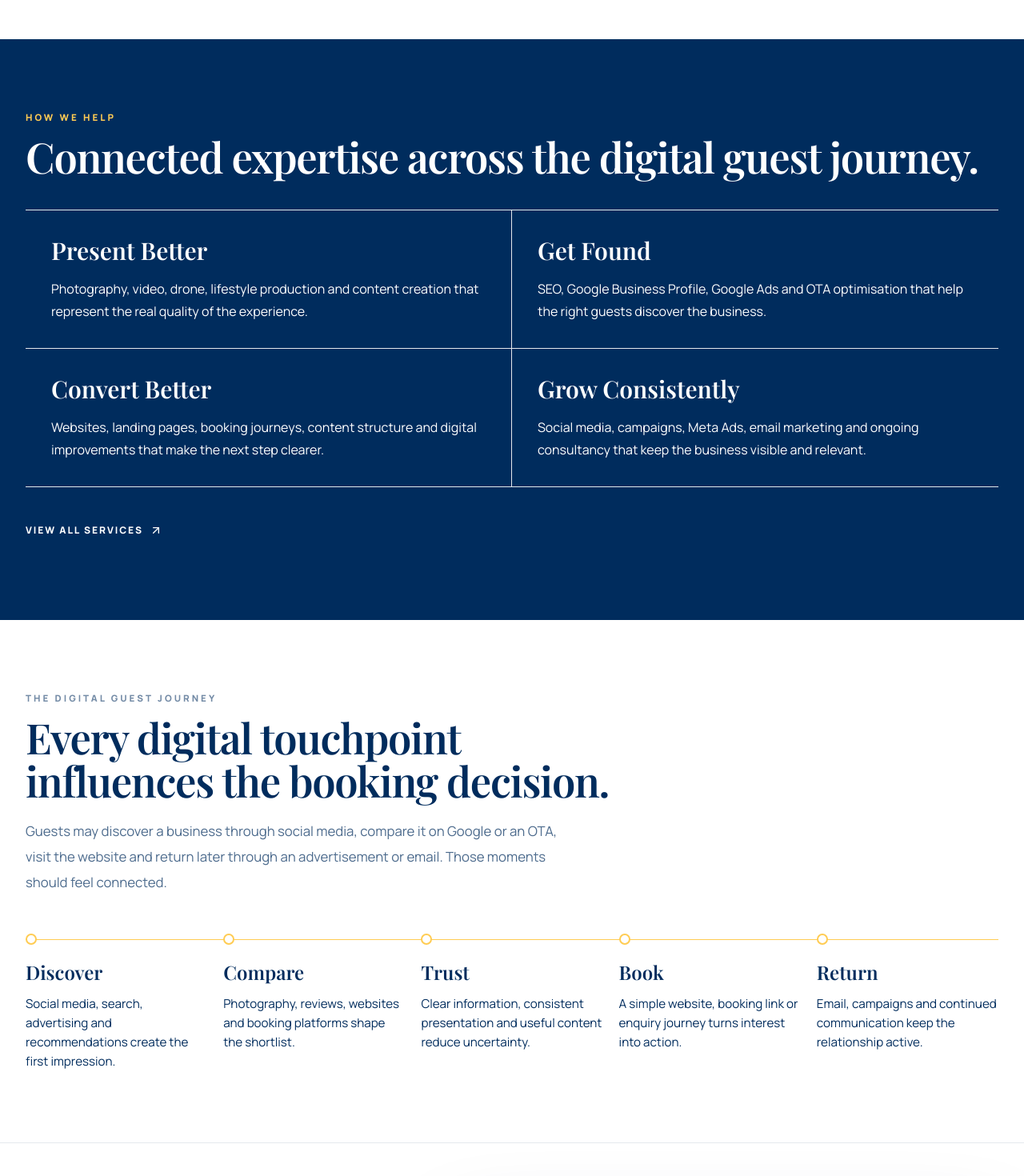
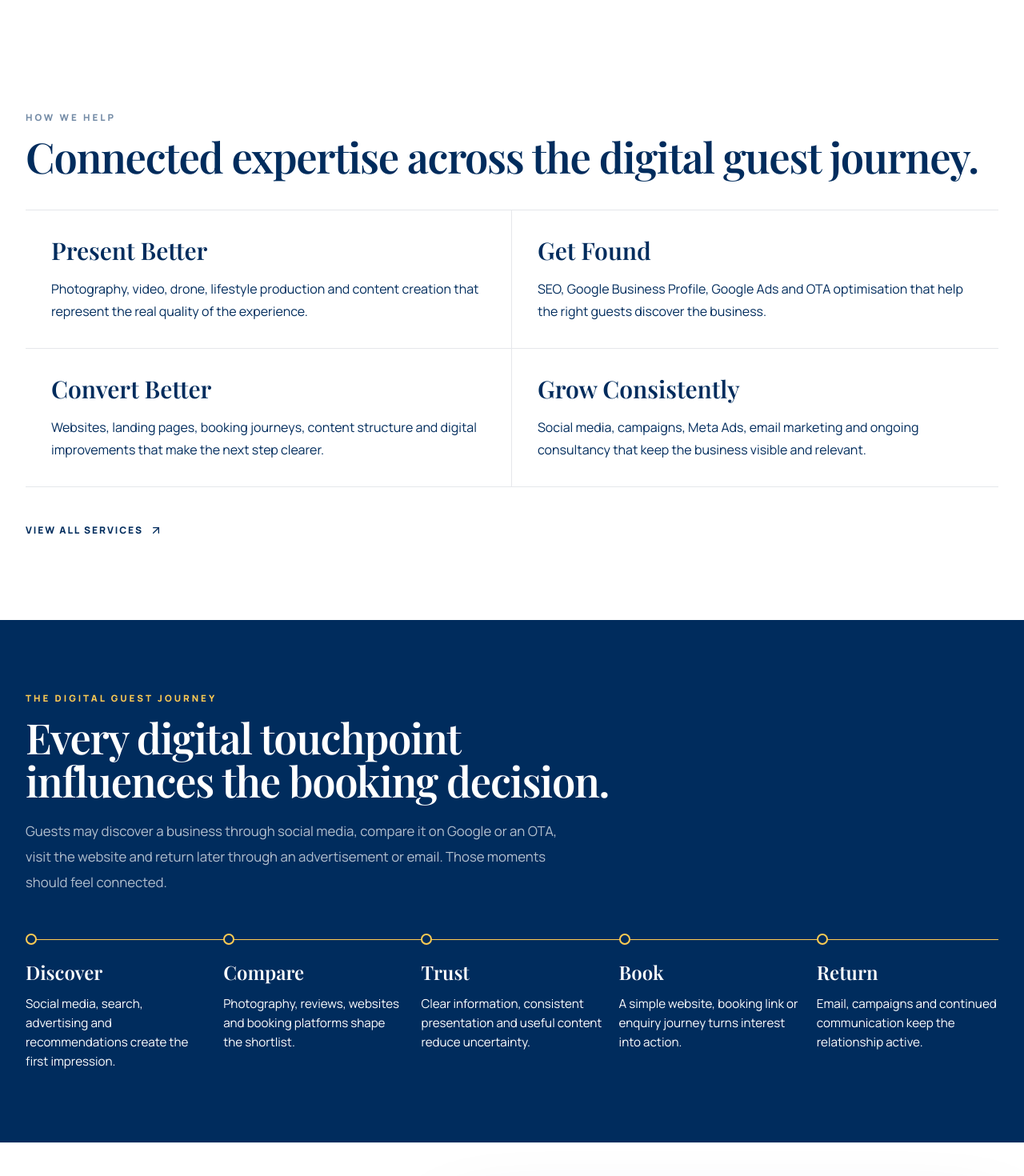
Before and after one commit to HospoCreative/Hospo-Website-New, a Next.js app: page / in a window 1280 px wide. Shown: the part 3400-4870 px from the top of the page at 80% size. Built offline with nearby package versions, Linux system fonts and the light colour scheme; no server answers; the database is empty.

Commit message:
alternate homepage sections between navy and white

```diff
--- a/components/About.tsx
+++ b/components/About.tsx
@@ -6,7 +6,7 @@ import { SmartImage } from "./SmartImage";
 export function About() {
   const content = homepageContent.whyHospo;
   return (
-    <section id="about" className="bg-white px-5 py-[var(--hc-section)] text-ink sm:px-8">
+    <section id="about" className="bg-ink px-5 py-[var(--hc-section)] text-white sm:px-8">
       <div className="mx-auto max-w-7xl">
         <div className="grid gap-12 lg:grid-cols-[0.78fr_1.22fr] lg:items-center lg:gap-16">
           <Reveal className="relative mx-auto w-full max-w-md lg:max-w-none">
@@ -15,13 +15,13 @@ export function About() {
             </div>
           </Reveal>
           <Reveal delay={0.08}>
-            <SectionHeading eyebrow={content.eyebrow} title={content.title} body={<><p>{content.body}</p><p className="mt-3">{content.supporting}</p></>} />
+            <SectionHeading tone="light" eyebrow={content.eyebrow} title={content.title} body={<><p>{content.body}</p><p className="mt-3">{content.supporting}</p></>} />
             <div className="mt-9 grid gap-6 sm:grid-cols-2">
               {content.founders.map((founder) => (
-                <article key={founder.name} className="border-t border-ink/18 pt-5">
+                <article key={founder.name} className="border-t border-white/18 pt-5">
                   <h3 className="font-serif text-2xl font-semibold">{founder.name}</h3>
-                  <p className="mt-2 text-[0.68rem] font-black uppercase tracking-[0.17em] text-ink/58">{founder.role}</p>
-                  <p className="mt-4 text-sm leading-6 text-ink/68">{founder.bio}</p>
+                  <p className="mt-2 text-[0.68rem] font-black uppercase tracking-[0.17em] text-yellow">{founder.role}</p>
+                  <p className="mt-4 text-sm leading-6 text-white/68">{founder.bio}</p>
                 </article>
               ))}
             </div>
--- a/components/FourWaysWeHelp.tsx
+++ b/components/FourWaysWeHelp.tsx
@@ -7,18 +7,18 @@ import { SectionHeading } from "./SectionHeading";
 export function FourWaysWeHelp() {
   const content = homepageContent.pillars;
   return (
-    <section id="services" className="bg-ink px-5 py-[var(--hc-section)] text-white sm:px-8">
+    <section id="services" className="bg-white px-5 py-[var(--hc-section)] text-ink sm:px-8">
       <div className="mx-auto max-w-7xl">
-        <Reveal><SectionHeading tone="light" eyebrow={content.eyebrow} title={content.title} width="wide" /></Reveal>
-        <div className="mt-10 grid border-y border-white/16 md:grid-cols-2">
+        <Reveal><SectionHeading eyebrow={content.eyebrow} title={content.title} width="wide" /></Reveal>
+        <div className="mt-10 grid border-y border-ink/16 md:grid-cols-2">
           {content.items.map((item, index) => (
-            <Reveal key={item.title} delay={index * 0.06} className={`py-7 md:p-8 ${index % 2 === 0 ? "md:border-r md:border-white/16" : ""} ${index < 2 ? "border-b border-white/16" : index === 2 ? "border-b border-white/16 md:border-b-0" : ""}`}>
-              <h3 className="font-serif text-3xl font-semibold text-white">{item.title}</h3>
-              <p className="mt-4 max-w-xl text-base leading-7 text-white/68">{item.body}</p>
+            <Reveal key={item.title} delay={index * 0.06} className={`py-7 md:p-8 ${index % 2 === 0 ? "md:border-r md:border-ink/16" : ""} ${index < 2 ? "border-b border-ink/16" : index === 2 ? "border-b border-ink/16 md:border-b-0" : ""}`}>
+              <h3 className="font-serif text-3xl font-semibold text-ink">{item.title}</h3>
+              <p className="mt-4 max-w-xl text-base leading-7 text-ink/68">{item.body}</p>
             </Reveal>
           ))}
         </div>
-        <Link href="/#digital-refresh" className="mt-8 inline-flex min-h-11 items-center gap-2 text-xs font-black uppercase tracking-[0.16em] text-white transition hover:text-yellow focus-visible:outline-none focus-visible:ring-2 focus-visible:ring-yellow">View all services <ArrowUpRight size={16} aria-hidden="true" /></Link>
+        <Link href="/#digital-refresh" className="mt-8 inline-flex min-h-11 items-center gap-2 text-xs font-black uppercase tracking-[0.16em] text-ink transition hover:opacity-65 focus-visible:outline-none focus-visible:ring-2 focus-visible:ring-ink">View all services <ArrowUpRight size={16} aria-hidden="true" /></Link>
       </div>
     </section>
   );
--- a/components/MarketingJourney.tsx
+++ b/components/MarketingJourney.tsx
@@ -8,11 +8,11 @@ export function MarketingJourney() {
   const content = homepageContent.journey;
   const reduceMotion = useReducedMotion();
   return (
-    <section id="guest-journey" className="bg-white px-5 py-[var(--hc-section)] text-ink sm:px-8">
+    <section id="guest-journey" className="bg-ink px-5 py-[var(--hc-section)] text-white sm:px-8">
       <div className="mx-auto max-w-7xl">
-        <SectionHeading eyebrow={content.eyebrow} title={content.title} body={content.body} width="wide" />
+        <SectionHeading tone="light" eyebrow={content.eyebrow} title={content.title} body={content.body} width="wide" />
         <div className="relative mt-12">
-          <div className="absolute bottom-0 left-[7px] top-0 w-px bg-ink/18 md:bottom-auto md:left-0 md:right-0 md:top-[7px] md:h-px md:w-auto" aria-hidden="true" />
+          <div className="absolute bottom-0 left-[7px] top-0 w-px bg-white/18 md:bottom-auto md:left-0 md:right-0 md:top-[7px] md:h-px md:w-auto" aria-hidden="true" />
           <motion.div
             initial={reduceMotion ? false : { scaleY: 0 }}
             whileInView={{ scaleY: 1 }}
@@ -32,9 +32,9 @@ export function MarketingJourney() {
           <ol className="grid gap-7 pl-8 md:grid-cols-5 md:gap-5 md:pl-0 md:pt-0">
             {content.stages.map((stage, index) => (
               <motion.li key={stage.title} initial={reduceMotion ? false : { opacity: 0, y: 18 }} whileInView={{ opacity: 1, y: 0 }} viewport={{ once: true, amount: 0.25 }} transition={{ duration: 0.45, delay: index * 0.08 }} className="relative md:pt-8">
-                <span className="absolute -left-[1.95rem] top-1 size-3.5 rounded-full border-2 border-yellow bg-white md:left-0 md:top-0" aria-hidden="true" />
+                <span className="absolute -left-[1.95rem] top-1 size-3.5 rounded-full border-2 border-yellow bg-ink md:left-0 md:top-0" aria-hidden="true" />
                 <h3 className="font-serif text-2xl font-semibold">{stage.title}</h3>
-                <p className="mt-3 text-[0.95rem] leading-6 text-ink/68">{stage.body}</p>
+                <p className="mt-3 text-[0.95rem] leading-6 text-white/68">{stage.body}</p>
               </motion.li>
             ))}
           </ol>
--- a/components/client-logos/ClientLogosSection.tsx
+++ b/components/client-logos/ClientLogosSection.tsx
@@ -21,13 +21,12 @@ export function ClientLogosSection({ logos }: ClientLogosSectionProps) {
 
   return (
     <section
-      className="border-t border-white/10 bg-ink px-5 py-12 text-white sm:px-8 lg:py-14"
+      className="border-t border-ink/10 bg-white px-5 py-12 text-ink sm:px-8 lg:py-14"
       aria-labelledby="client-logos-title"
     >
       <Reveal className="mx-auto max-w-7xl">
         <div className="max-w-5xl">
-          <span className="mb-5 block h-1 w-12 bg-yellow" aria-hidden="true" />
-          <p className="section-eyebrow text-yellow">Clients &amp; partners</p>
+          <p className="section-eyebrow text-ink/55">Clients &amp; partners</p>
           <h2
             id="client-logos-title"
             className="max-w-4xl font-serif text-[clamp(1.8rem,3.2vw,2.8rem)] font-semibold leading-[1.05]"
@@ -44,7 +43,7 @@ export function ClientLogosSection({ logos }: ClientLogosSectionProps) {
               whileInView={{ opacity: 1, y: 0 }}
               viewport={{ once: true, amount: 0.25 }}
               transition={{ duration: 0.42, delay: index * 0.06, ease: "easeOut" }}
-              className="flex h-24 items-center justify-center sm:h-28 lg:h-32"
+              className="flex h-28 items-center justify-center rounded-[8px] bg-ink p-5 sm:h-32 lg:h-36"
             >
               <Image
                 src={logo.logoUrl}
```
Also changed, not shown: components/SelectedProjects.tsx (+9 -9 lines).
